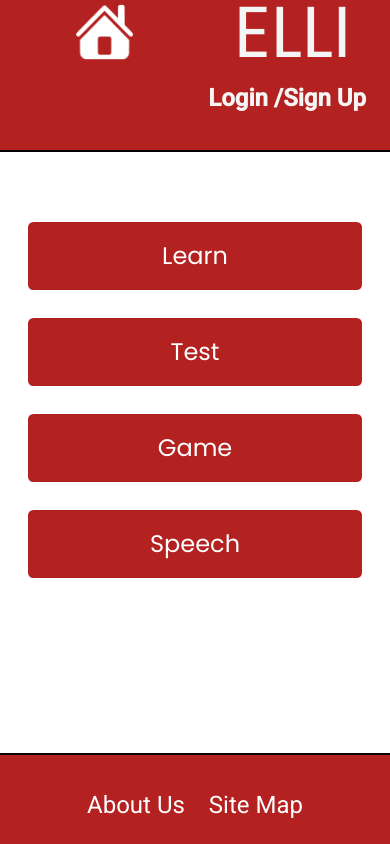
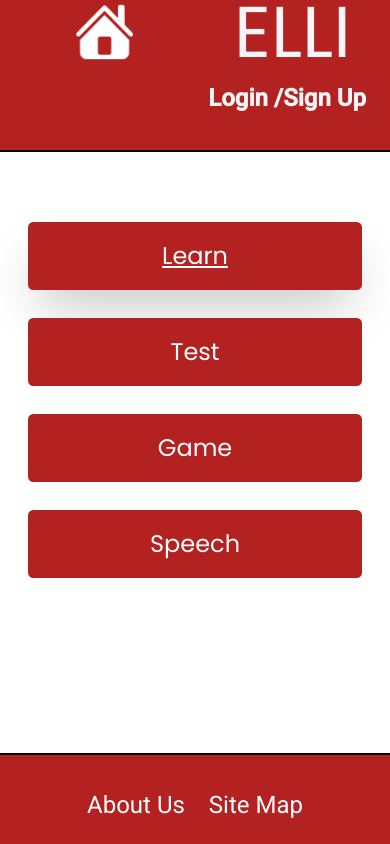
Before and after one commit to blbarr01/EnglishLearningInitiative, an Angular app in the folder ELLI/: page / in a window 390 px wide. In both pictures the pointer is over the button "Learn". Built offline with nearby package versions, Linux system fonts and the light colour scheme.

Commit message:
style: added ui/x responsiveness for home buttons

```diff
--- a/ELLI/src/app/features/home/home.component.css
+++ b/ELLI/src/app/features/home/home.component.css
@@ -25,6 +25,13 @@
     font-family: 'Poppins';
 }
 
+.home-page-btn:hover{
+    box-shadow: 0 25px 50px -12px rgb(0 0 0 / 0.25);
+    /* easy fix, would need to embed p tag w/in button a
+    nd make the border hover to make it like the others */
+    text-decoration:underline;
+}
+
 
 @media (max-width: 1280px) {
     #button-container{
```
